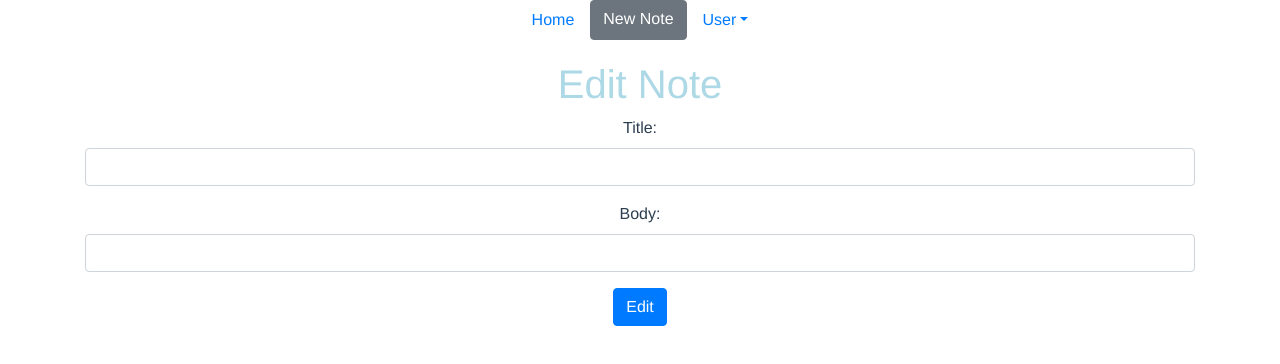
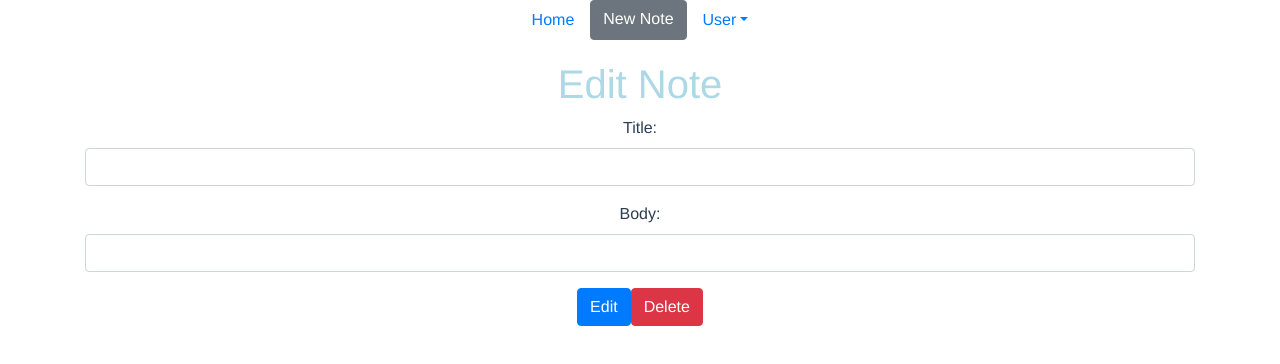
Before and after one commit to spno77/NoteApp, a Vue app in the folder frontend/: page /edit/1 in a window 1280 px wide. Shown: the top 364 px of the page. Built offline with nearby package versions, Linux system fonts and the light colour scheme; no server answers.

Commit message:
Added delete function

```diff
--- a/frontend/src/components/NoteEdit.vue
+++ b/frontend/src/components/NoteEdit.vue
@@ -28,6 +28,7 @@
 
 
       <b-button  v-on:click="editNote" variant="primary"> Edit </b-button>
+      <b-button  v-on:click="deleteNote" variant="danger"> Delete </b-button>
     </b-form>
 
      </b-container>
@@ -89,10 +90,20 @@
            });
 
          this.$router.push('/notes')
-        }
-
     },
 
+    deleteNote() {
+      axios
+        .delete('http://127.0.0.1:8000/api/v1/notes/'+ this.id +'/',
+          {headers: {'Authorization': 'JWT ' + this.loggedUser.token}}
+         )
+        .catch((err) => {
+           console.log(err.response.data);
+           });
+        this.$router.push('/notes')
+    },
+
+  },
 }
 
 
--- a/frontend/src/components/NoteList.vue
+++ b/frontend/src/components/NoteList.vue
@@ -66,11 +66,5 @@ export default {
   color: lightblue;
   text-align: center;
 }
-.ll {
-  max-width: 100%;
-  max-height: 80%;
-  width: auto;
-  display: block;
-  margin: 0 auto
-}
+
 </style>
```
